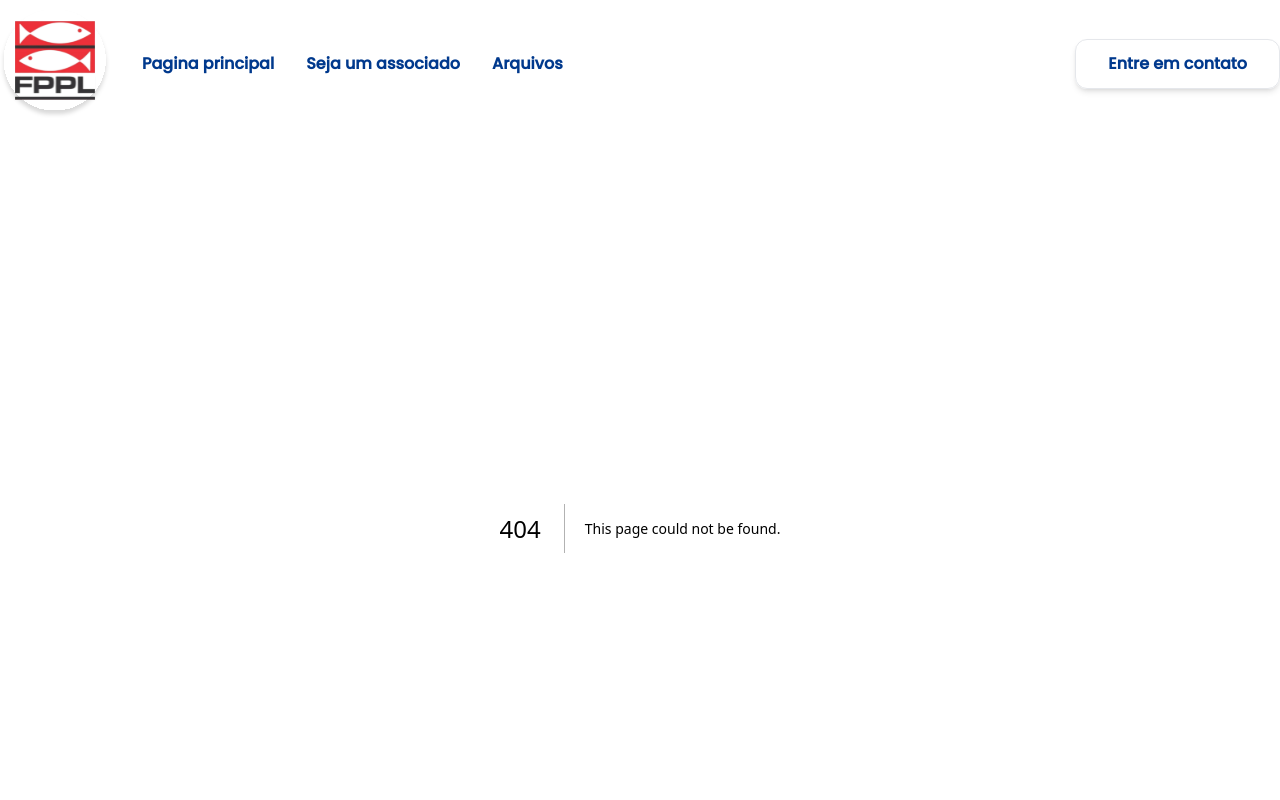
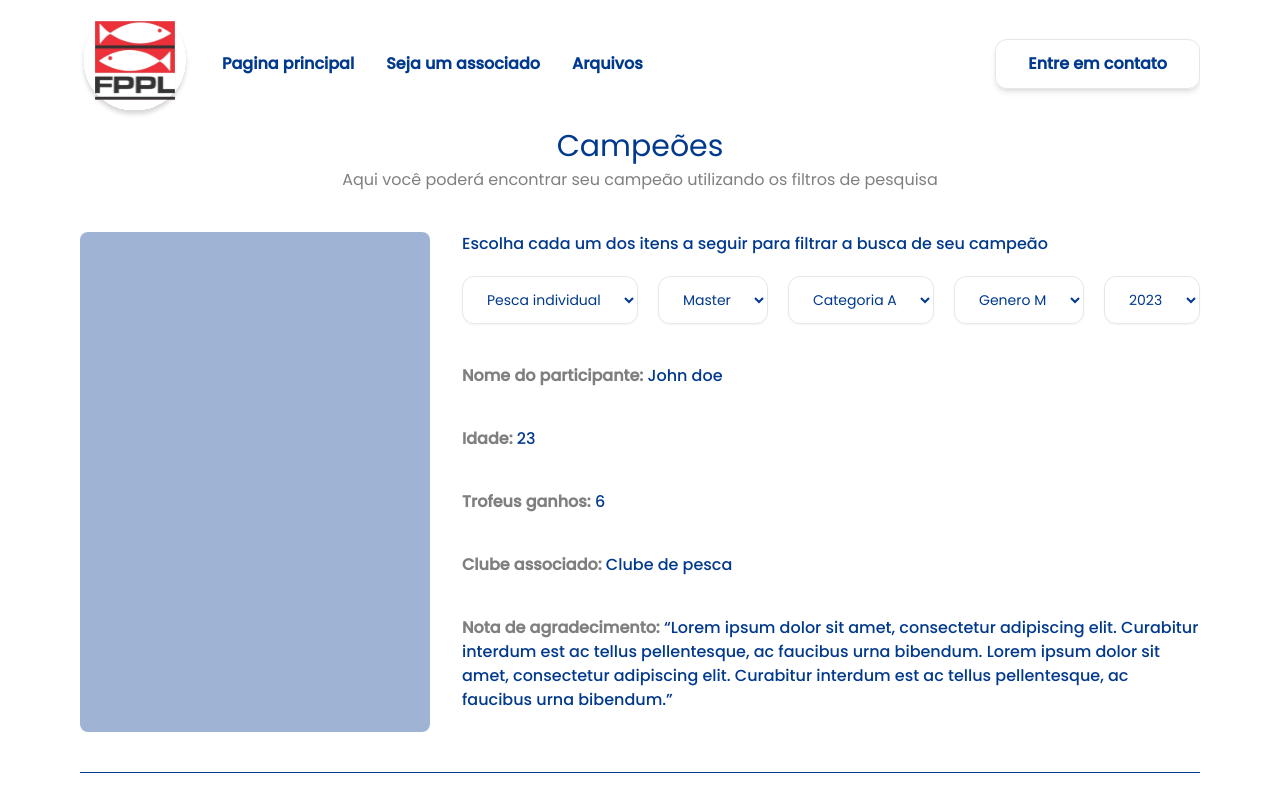
Before and after one commit to miguel-barros/fppl, a Next.js app: page /champions in a window 1280 px wide. Before the commit this address had no page. Shown: the top 800 px of the page. Built offline with nearby package versions, Linux system fonts and the light colour scheme.

Commit message:
feat: creating select component

```diff
--- /dev/null
+++ b/src/app/champions/page.tsx
@@ -0,0 +1,51 @@
+import Select from "@/components/Select"
+import Title from "@/components/Title"
+import { selectOptions } from "@/mock/select"
+import React from "react"
+
+export default function Champions() {
+  return (
+    <main className="m-auto flex max-w-screen-xl flex-col items-center gap-10">
+      <Title
+        title="Campeões"
+        subTitle="Aqui você poderá encontrar seu campeão utilizando os filtros de pesquisa"
+      />
+      <div className="flex h-fit w-full gap-8">
+        <div className="h-[500px] w-[400px] rounded-lg bg-secondary"></div>
+        <div className="flex flex-1 flex-col gap-5">
+          <Select
+            options={selectOptions}
+            title=" Escolha cada um dos itens a seguir para filtrar a busca de seu campeão"
+          />
+          <div className="flex h-full flex-col justify-around">
+            <span className="text-md font-semibold text-secondary">
+              Nome do participante:{" "}
+              <span className="font-medium text-primary">John doe</span>
+            </span>{" "}
+            <span className="text-md font-semibold text-secondary">
+              Idade: <span className="font-medium text-primary">23</span>
+            </span>{" "}
+            <span className="text-md font-semibold text-secondary">
+              Trofeus ganhos:{" "}
+              <span className="font-medium text-primary">6</span>
+            </span>{" "}
+            <span className="text-md font-semibold text-secondary">
+              Clube associado:{" "}
+              <span className="font-medium text-primary">Clube de pesca</span>
+            </span>{" "}
+            <span className="text-md font-semibold text-secondary">
+              Nota de agradecimento:{" "}
+              <span className="font-medium text-primary">
+                “Lorem ipsum dolor sit amet, consectetur adipiscing elit.
+                Curabitur interdum est ac tellus pellentesque, ac faucibus urna
+                bibendum. Lorem ipsum dolor sit amet, consectetur adipiscing
+                elit. Curabitur interdum est ac tellus pellentesque, ac faucibus
+                urna bibendum.”
+              </span>
+            </span>
+          </div>
+        </div>
+      </div>
+    </main>
+  )
+}
--- /dev/null
+++ b/src/components/Select/index.tsx
@@ -0,0 +1,28 @@
+import React from "react"
+
+interface SelectProps extends React.SelectHTMLAttributes<HTMLSelectElement> {
+  options: {
+    value: string
+    label: string
+  }[]
+  title: string
+}
+
+export default function Select({ options, title, ...rest }: SelectProps) {
+  return (
+    <>
+      <span className="text-md font-medium text-primary">{title}</span>
+      <div className="w-h-full flex gap-5 ">
+        {options.map((option) => (
+          <select
+            key={option.value}
+            className="w-fit cursor-pointer rounded-xl border bg-transparent px-5 py-3 text-sm text-primary shadow-sm"
+            {...rest}
+          >
+            <option value={option.value}>{option.label}</option>
+          </select>
+        ))}
+      </div>
+    </>
+  )
+}
--- /dev/null
+++ b/src/mock/select.ts
@@ -0,0 +1,22 @@
+export const selectOptions = [
+  {
+    value: "individual",
+    label: "Pesca individual",
+  },
+  {
+    value: "master",
+    label: "Master",
+  },
+  {
+    value: "categoriaA",
+    label: "Categoria A",
+  },
+  {
+    value: "masculino",
+    label: "Genero M",
+  },
+  {
+    value: "2023",
+    label: "2023",
+  },
+]
```
